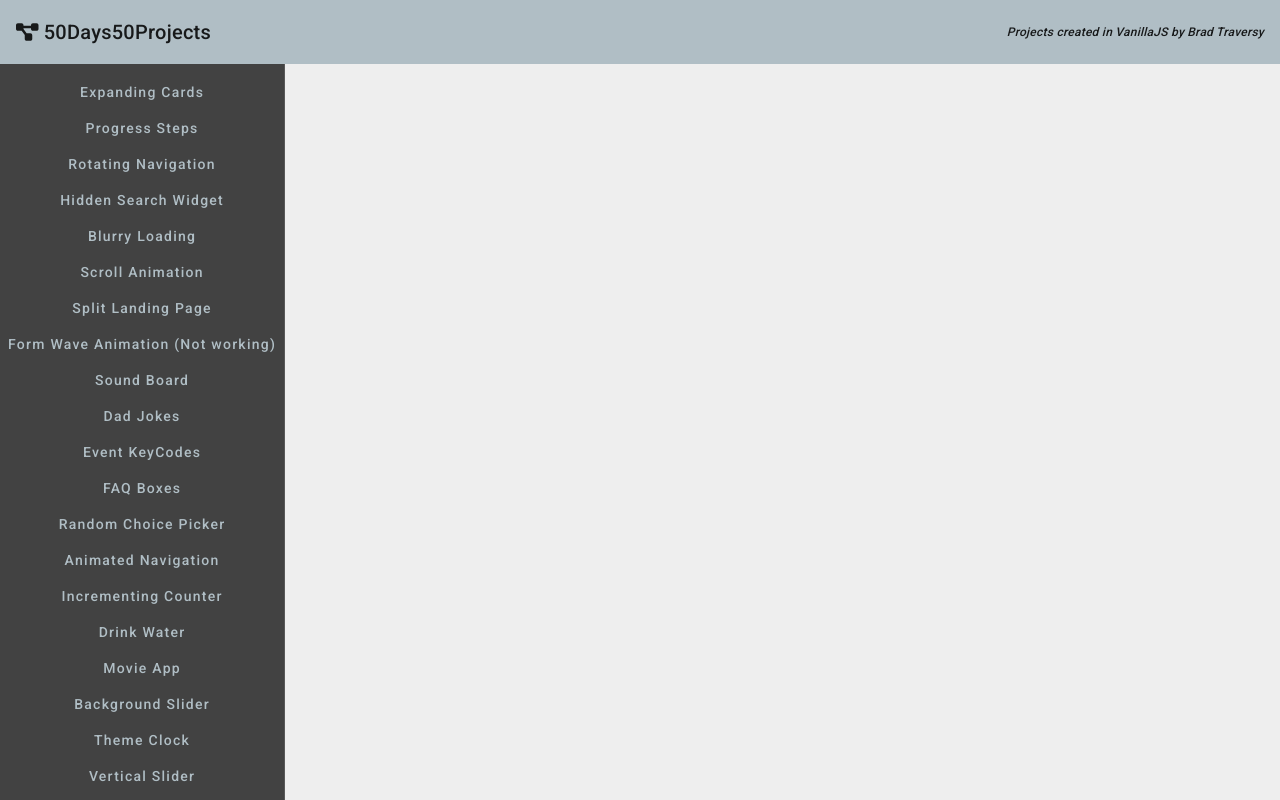
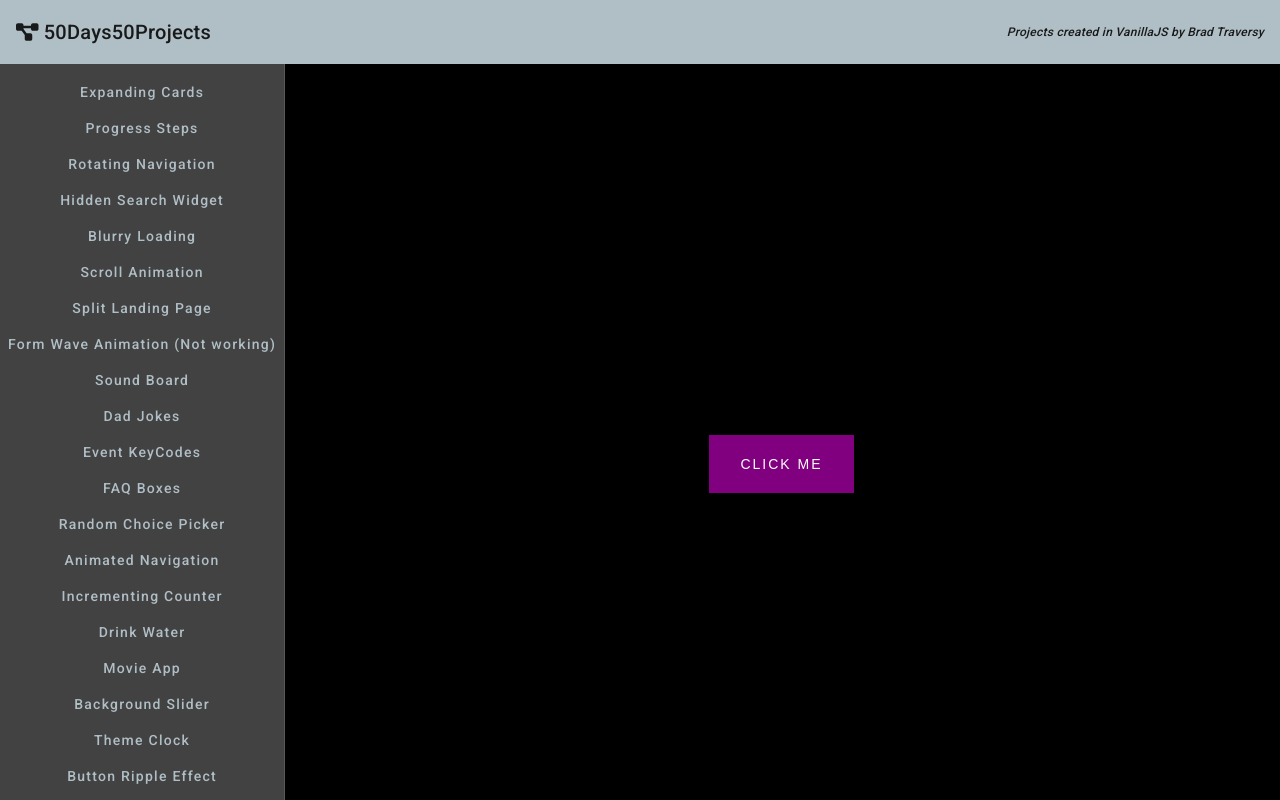
Before and after one commit to JuniorL85/50-50-in-angular, an Angular app: page /button-ripple in a window 1280 px wide. Before the commit this address led to /. Built offline with nearby package versions, Linux system fonts and the light colour scheme.

Commit message:
button-ripple klar

```diff
--- a/src/app/app-routing.module.ts
+++ b/src/app/app-routing.module.ts
@@ -3,6 +3,7 @@
 import { AnimatedNavigationComponent } from './components/animated-navigation/animated-navigation.component';
 import { BackgroundSliderComponent } from './components/background-slider/background-slider.component';
 import { BlurryLoadingComponent } from './components/blurry-loading/blurry-loading.component';
+import { ButtonRippleComponent } from './components/button-ripple/button-ripple.component';
 import { DadJokesComponent } from './components/dad-jokes/dad-jokes.component';
 import { DrinkWaterComponent } from './components/drink-water/drink-water.component';
 import { EventKeycodesComponent } from './components/event-keycodes/event-keycodes.component';
@@ -43,6 +44,7 @@
   { path: 'movie-app', component: MovieAppComponent },
   { path: 'background-slider', component: BackgroundSliderComponent },
   { path: 'theme-clock', component: ThemeClockComponent },
+  { path: 'button-ripple', component: ButtonRippleComponent },
   { path: 'vertical-slider', component: VerticalSliderComponent },
 ];
 
--- a/src/app/app.component.html
+++ b/src/app/app.component.html
@@ -64,6 +64,9 @@
       <button mat-button color="accent" routerLink="/theme-clock">Theme Clock</button>
     </div>
     <div>
+      <button mat-button color="accent" routerLink="/button-ripple">Button Ripple Effect</button>
+    </div>
+    <div>
       <button mat-button color="accent" routerLink="/vertical-slider">Vertical Slider</button>
     </div>
     <div>
--- /dev/null
+++ b/src/app/components/button-ripple/button-ripple.component.html
@@ -0,0 +1 @@
+<button class="ripple" (click)="rippleEffect($event)">Click Me</button>
--- /dev/null
+++ b/src/app/components/button-ripple/button-ripple.component.scss
@@ -0,0 +1,45 @@
+:host {
+  background-color: #000;
+  font-family: 'Roboto', sans-serif;
+  display: flex;
+  flex-direction: column;
+  align-items: center;
+  justify-content: center;
+  height: 100vh;
+  overflow: hidden;
+  margin: 0;
+}
+
+button {
+  background-color: purple;
+  color: #fff;
+  border: 1px purple solid;
+  font-size: 14px;
+  text-transform: uppercase;
+  letter-spacing: 2px;
+  padding: 20px 30px;
+  overflow: hidden;
+  margin: 10px 0;
+  position: relative;
+}
+
+button:focus {
+  outline: none;
+}
+
+button .circle {
+  position: absolute;
+  background-color: #fff;
+  width: 100px;
+  height: 100px;
+  border-radius: 50%;
+  transform: translate(-50%, -50%) scale(0);
+  animation: scale 0.5s ease-out;
+}
+
+@keyframes scale {
+  to {
+    transform: translate(-50%, -50%) scale(3);
+    opacity: 0;
+  }
+}
--- /dev/null
+++ b/src/app/components/button-ripple/button-ripple.component.ts
@@ -0,0 +1,38 @@
+import { Component, ElementRef, OnInit, Renderer2 } from '@angular/core';
+
+@Component({
+  selector: 'app-button-ripple',
+  templateUrl: './button-ripple.component.html',
+  styleUrls: ['./button-ripple.component.scss']
+})
+export class ButtonRippleComponent implements OnInit {
+
+  buttonEl: any;
+
+  constructor(private renderer: Renderer2, private elRef: ElementRef) {}
+
+  ngOnInit(): void {
+    this.buttonEl = this.elRef.nativeElement.querySelector('.ripple')
+  }
+
+  rippleEffect(e: any) {
+    const x = e.pageX
+    const y = e.pageY
+
+    const buttonTop = e.target.offsetTop
+    const buttonLeft = e.target.offsetLeft
+
+    const xInside = x - buttonLeft - 280 // Had to add -280 to get right value to be inside button
+    const yInside = y - buttonTop - 60 // Had to add -60 to get right value to be inside button
+
+    const circle = this.renderer.createElement('span')
+    circle.classList.add('circle')
+    circle.style.top = yInside + 'px'
+    circle.style.left = xInside + 'px'
+
+    this.buttonEl.appendChild(circle)
+
+    setTimeout(() => circle.remove(), 2000)
+  }
+
+}
```
Also changed, not shown: src/app/app.module.ts (+6 -2 lines).
